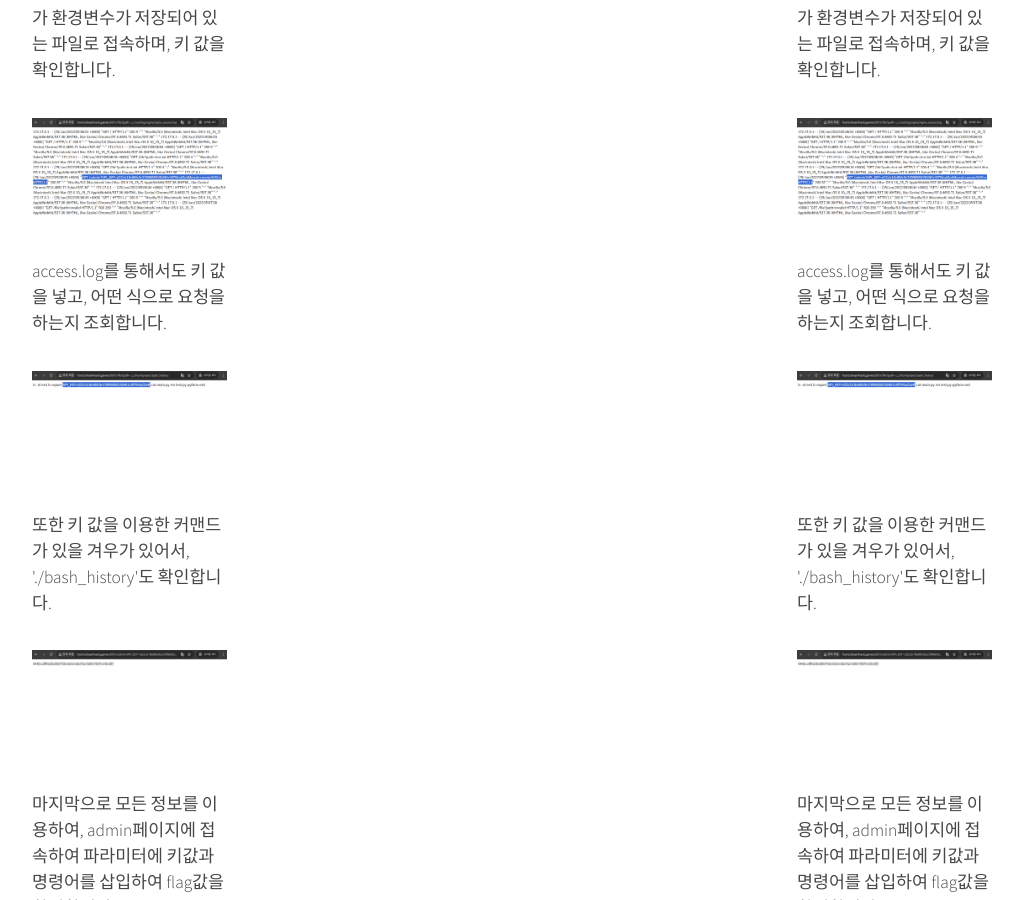
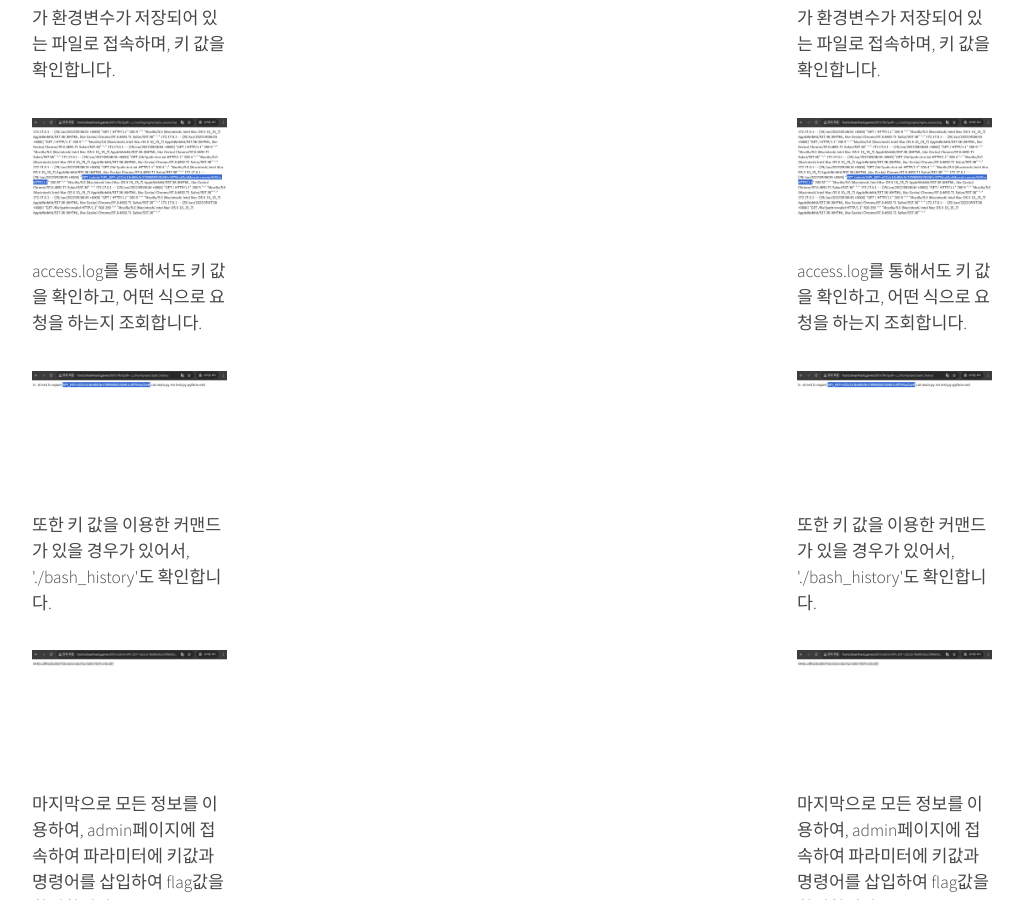
Before and after one commit to jjjj0202/jjjj0202.github.io, a Jekyll site: the page built from two-sidebar.html, in a window 1280 px wide and 900 px high, scrolled down 1912 px. Shown: the whole window, without its empty margins (128-1151 px from the left). Built offline with Jekyll 4.4.1, drawn with Linux system fonts in a browser that asks for light colours.

Commit message:
Update 2025-04-15-pp10.markdown

```diff
--- a/_posts/2025-04-15-pp10.markdown
+++ b/_posts/2025-04-15-pp10.markdown
@@ -17,8 +17,8 @@ categories: jekyll update
 <img src="/assets/images/10/5-1.png" style="max-width: 100%; height: auto;">
 <p>file페이지의 'path' 파라미터를 통해 상위 폴더로 올라가 환경변수가 저장되어 있는 파일로 접속하며, 키 값을 확인합니다.</p>
 <img src="/assets/images/10/5-2.png" style="max-width: 100%; height: auto;">
-<p>access.log를 통해서도 키 값을 넣고, 어떤 식으로 요청을 하는지 조회합니다.</p>
+<p>access.log를 통해서도 키 값을 확인하고, 어떤 식으로 요청을 하는지 조회합니다.</p>
 <img src="/assets/images/10/5-3.png" style="max-width: 100%; height: auto;">
-<p>또한 키 값을 이용한 커맨드가 있을 겨우가 있어서, './bash_history'도 확인합니다.</p>
+<p>또한 키 값을 이용한 커맨드가 있을 경우가 있어서, './bash_history'도 확인합니다.</p>
 <img src="/assets/images/10/6.png" style="max-width: 100%; height: auto;">
 <p>마지막으로 모든 정보를 이용하여, admin페이지에 접속하여 파라미터에 키값과 명령어를 삽입하여 flag값을 확인합니다.</p>
```
